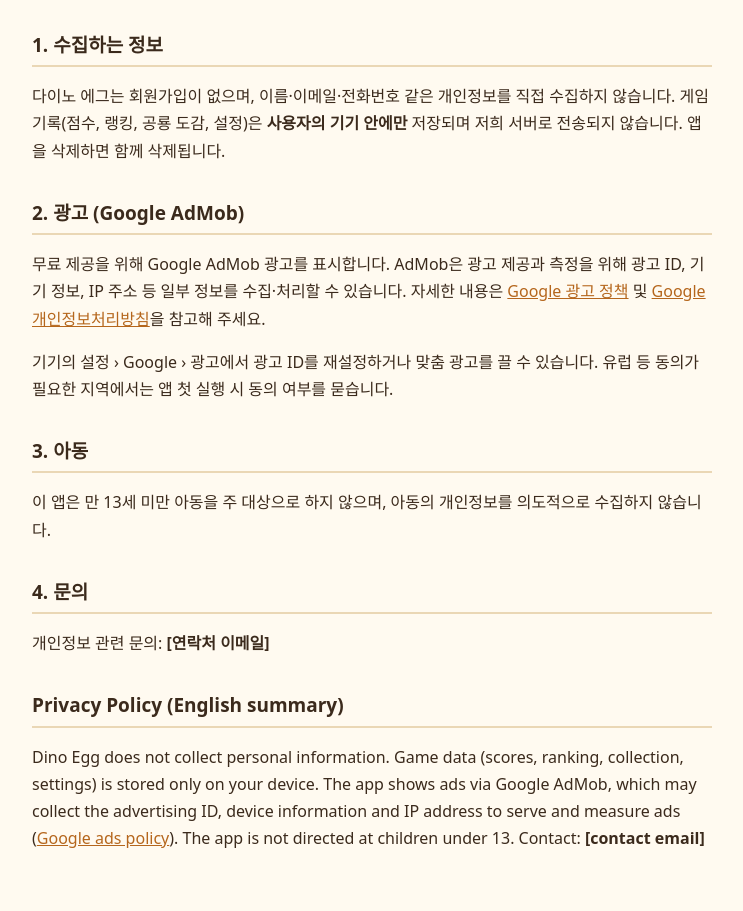
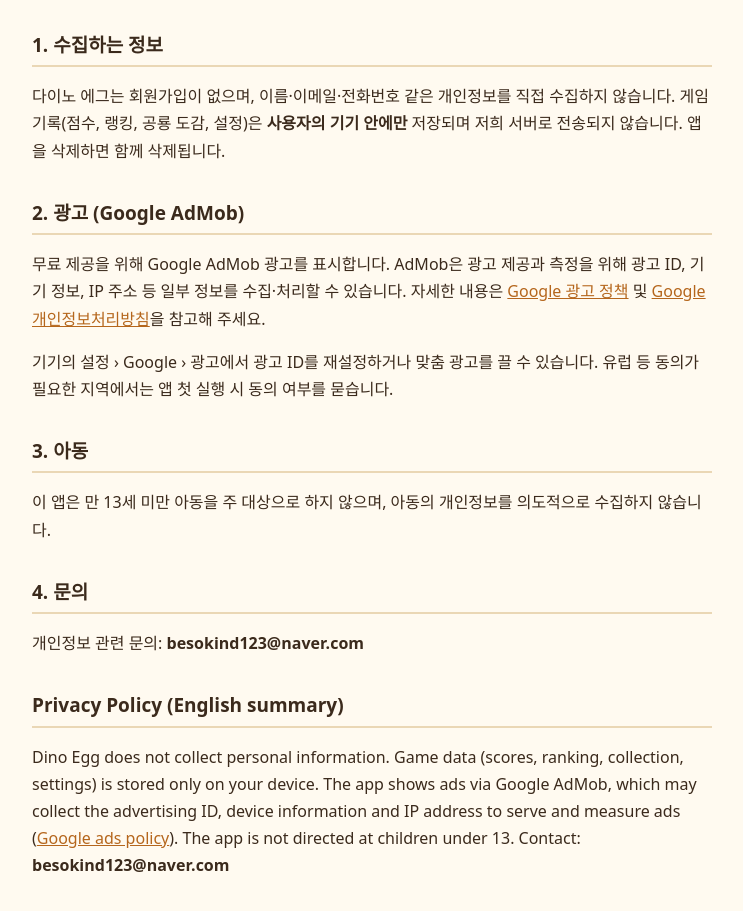
Before and after one commit to Art-Web1104/Art-Web1104.github.io, a plain HTML site: page dinoegg/privacy.html in a window 1280 px wide. Shown: the part 117-1028 px from the top of the page, without its empty margins (268-1011 px from the left). Drawn offline with Linux system fonts and the light colour scheme.

Commit message:
Add contact email to dinoegg privacy policy

```diff
--- a/dinoegg/privacy.html
+++ b/dinoegg/privacy.html
@@ -30,12 +30,12 @@
   <p>이 앱은 만 13세 미만 아동을 주 대상으로 하지 않으며, 아동의 개인정보를 의도적으로 수집하지 않습니다.</p>
 
   <h2>4. 문의</h2>
-  <p>개인정보 관련 문의: <b>[연락처 이메일]</b></p>
+  <p>개인정보 관련 문의: <b>besokind123@naver.com</b></p>
 
   <h2>Privacy Policy (English summary)</h2>
   <p>Dino Egg does not collect personal information. Game data (scores, ranking, collection, settings) is stored only on your device.
   The app shows ads via Google AdMob, which may collect the advertising ID, device information and IP address to serve and measure ads
-  (<a href="https://policies.google.com/technologies/ads">Google ads policy</a>). The app is not directed at children under 13. Contact: <b>[contact email]</b></p>
+  (<a href="https://policies.google.com/technologies/ads">Google ads policy</a>). The app is not directed at children under 13. Contact: <b>besokind123@naver.com</b></p>
 </main>
 </body>
 </html>
```
